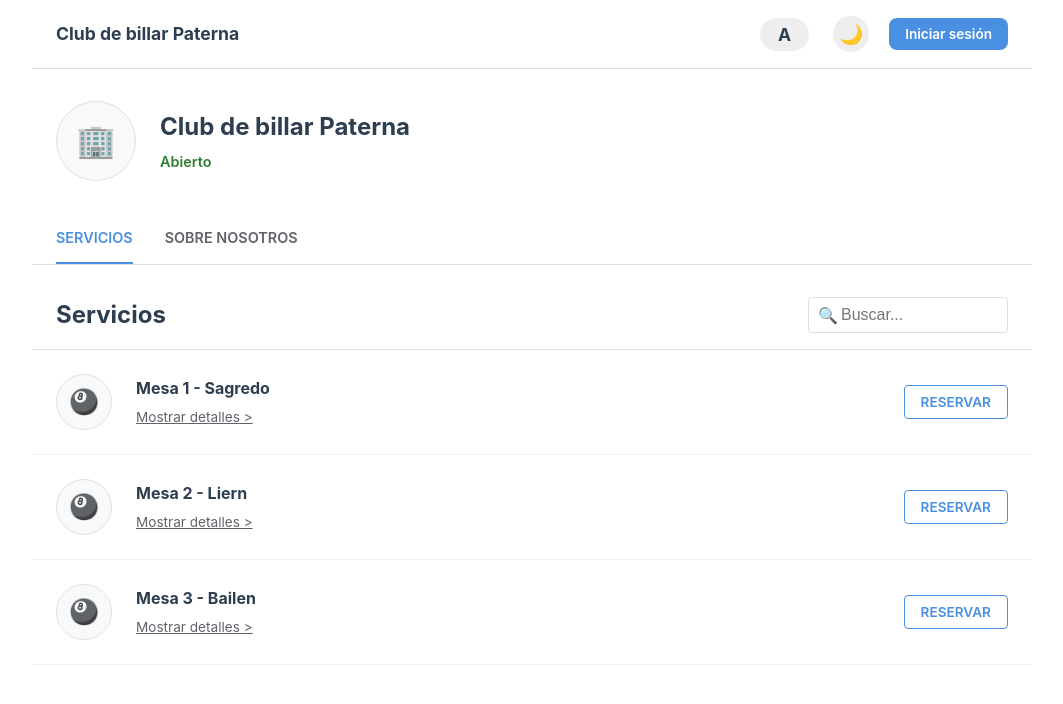
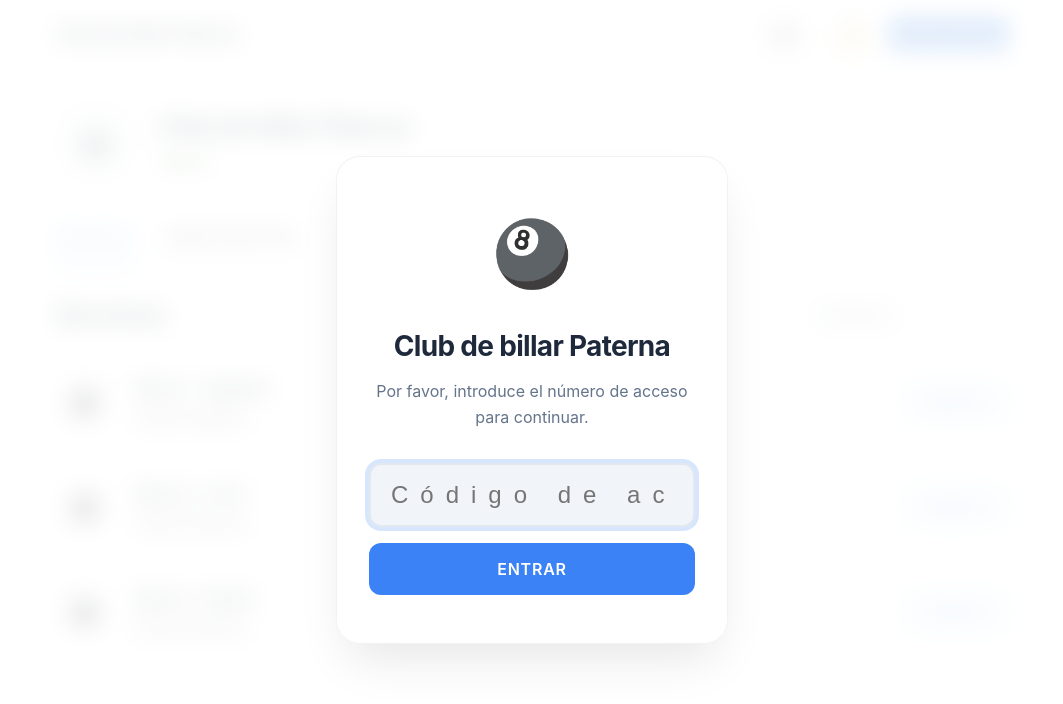
Before and after one commit to Esterfrndz/club-de-billar, a React (Vite) app: page / in a window 1280 px wide. Shown: the top 704 px of the page, without its empty margins (108-1171 px from the left). Built offline with nearby package versions, Linux system fonts and the light colour scheme; no server answers; the database is empty.

Commit message:
feat: implementar portal de acceso con código 7123

```diff
--- a/src/App.jsx
+++ b/src/App.jsx
@@ -1,6 +1,7 @@
 import { useState, useEffect } from 'react'
 import { TableList } from './components/TableList'
 import { ReservationWizard } from './components/ReservationWizard'
+import { AccessPortal } from './components/AccessPortal'
 import { LoginModal } from './components/LoginModal'
 import { AdminCalendarView } from './components/AdminCalendarView'
 import { useReservations } from './hooks/useReservations'
@@ -14,6 +15,10 @@ function App() {
     const [isLoginOpen, setIsLoginOpen] = useState(false);
     const [selectedTable, setSelectedTable] = useState(null);
     const [activeTab, setActiveTab] = useState('servicios'); // 'servicios', 'nosotros', 'calendario'
+    const [isPortalLocked, setIsPortalLocked] = useState(() => {
+        const saved = localStorage.getItem('accessGranted');
+        return saved !== 'true';
+    });
     const [darkMode, setDarkMode] = useState(() => {
         const saved = localStorage.getItem('darkMode');
         return saved ? JSON.parse(saved) : false;
@@ -127,7 +132,16 @@ function App() {
         }
     };
 
+    const handleAccessGranted = () => {
+        localStorage.setItem('accessGranted', 'true');
+        setIsPortalLocked(false);
+    };
+
     return (
+        <>
+            {isPortalLocked && (
+                <AccessPortal onAccessGranted={handleAccessGranted} />
+            )}
             <div className="app-container">
                 {/* Top Navigation */}
                 <nav className="top-nav">
@@ -251,6 +265,7 @@ function App() {
                     onLogin={login}
                 />
             </div>
+        </>
     );
 }
 
--- /dev/null
+++ b/src/components/AccessPortal.css
@@ -0,0 +1,170 @@
+.access-portal-overlay {
+    position: fixed;
+    top: 0;
+    left: 0;
+    width: 100%;
+    height: 100%;
+    z-index: 9999;
+    display: flex;
+    align-items: center;
+    justify-content: center;
+    background: rgba(15, 23, 42, 0.8);
+    backdrop-filter: blur(12px);
+    -webkit-backdrop-filter: blur(12px);
+    transition: opacity 0.6s cubic-bezier(0.4, 0, 0.2, 1), transform 0.6s cubic-bezier(0.4, 0, 0.2, 1);
+}
+
+.access-portal-overlay.fade-out {
+    opacity: 0;
+    transform: scale(1.1);
+    pointer-events: none;
+}
+
+.access-portal-container {
+    width: 100%;
+    max-width: 440px;
+    padding: 24px;
+}
+
+.access-portal-card {
+    background: rgba(255, 255, 255, 0.05);
+    border: 1px solid rgba(255, 255, 255, 0.1);
+    border-radius: 24px;
+    padding: 48px 32px;
+    text-align: center;
+    box-shadow: 0 25px 50px -12px rgba(0, 0, 0, 0.5);
+}
+
+.access-logo {
+    font-size: 64px;
+    margin-bottom: 24px;
+    display: block;
+}
+
+.access-portal-card h1 {
+    color: #f8fafc;
+    font-size: 28px;
+    font-weight: 700;
+    margin-bottom: 12px;
+    letter-spacing: -0.025em;
+}
+
+.access-portal-card p {
+    color: #94a3b8;
+    font-size: 16px;
+    margin-bottom: 32px;
+    line-height: 1.6;
+}
+
+.access-form {
+    display: flex;
+    flex-direction: column;
+    gap: 16px;
+}
+
+.input-wrapper {
+    position: relative;
+    width: 100%;
+}
+
+.access-form input {
+    width: 100%;
+    padding: 16px 20px;
+    background: rgba(15, 23, 42, 0.5);
+    border: 2px solid rgba(255, 255, 255, 0.1);
+    border-radius: 12px;
+    color: white;
+    font-size: 24px;
+    text-align: center;
+    letter-spacing: 0.5em;
+    transition: border-color 0.2s, box-shadow 0.2s;
+}
+
+.access-form input:focus {
+    outline: none;
+    border-color: #3b82f6;
+    box-shadow: 0 0 0 4px rgba(59, 130, 246, 0.2);
+}
+
+.btn-access {
+    background: #3b82f6;
+    color: white;
+    border: none;
+    padding: 16px;
+    border-radius: 12px;
+    font-size: 16px;
+    font-weight: 600;
+    cursor: pointer;
+    transition: all 0.2s;
+    letter-spacing: 0.05em;
+}
+
+.btn-access:hover {
+    background: #2563eb;
+    transform: translateY(-2px);
+    box-shadow: 0 10px 15px -3px rgba(59, 130, 246, 0.4);
+}
+
+.btn-access:active {
+    transform: translateY(0);
+}
+
+.error-message {
+    color: #ef4444;
+    font-size: 14px;
+    margin-top: 20px;
+    font-weight: 500;
+}
+
+/* Shake Animation */
+@keyframes shake {
+
+    0%,
+    100% {
+        transform: translateX(0);
+    }
+
+    10%,
+    30%,
+    50%,
+    70%,
+    90% {
+        transform: translateX(-6px);
+    }
+
+    20%,
+    40%,
+    60%,
+    80% {
+        transform: translateX(6px);
+    }
+}
+
+.shake {
+    animation: shake 0.5s cubic-bezier(.36, .07, .19, .97) both;
+}
+
+/* Dark mode overrides if needed */
+body:not(.dark-mode) .access-portal-overlay {
+    background: rgba(255, 255, 255, 0.8);
+}
+
+body:not(.dark-mode) .access-portal-card {
+    background: rgba(255, 255, 255, 0.9);
+    border: 1px solid rgba(0, 0, 0, 0.05);
+    box-shadow: 0 25px 50px -12px rgba(0, 0, 0, 0.1);
+}
+
+body:not(.dark-mode) .access-portal-card h1 {
+    color: #1e293b;
+}
+
+body:not(.dark-mode) .access-portal-card p {
+    color: #64748b;
+}
+
+body:not(.dark-mode) .access-form input {
+    background: #f1f5f9;
+    border-color: #e2e8f0;
+    color: #1e293b;
+}
--- /dev/null
+++ b/src/components/AccessPortal.jsx
@@ -0,0 +1,56 @@
+import React, { useState, useEffect } from 'react';
+import './AccessPortal.css';
+
+export function AccessPortal({ onAccessGranted }) {
+    const [code, setCode] = useState('');
+    const [error, setError] = useState(false);
+    const [isAnimating, setIsAnimating] = useState(false);
+
+    const CORRECT_CODE = '7123';
+
+    const handleSubmit = (e) => {
+        e.preventDefault();
+        if (code === CORRECT_CODE) {
+            setIsAnimating(true);
+            setTimeout(() => {
+                onAccessGranted();
+            }, 600);
+        } else {
+            setError(true);
+            setTimeout(() => setError(false), 500);
+            setCode('');
+        }
+    };
+
+    return (
+        <div className={`access-portal-overlay ${isAnimating ? 'fade-out' : ''}`}>
+            <div className="access-portal-container">
+                <div className="access-portal-card">
+                    <div className="access-logo">🎱</div>
+                    <h1>Club de billar Paterna</h1>
+                    <p>Por favor, introduce el número de acceso para continuar.</p>
+
+                    <form onSubmit={handleSubmit} className="access-form">
+                        <div className={`input-wrapper ${error ? 'shake' : ''}`}>
+                            <input
+                                type="password"
+                                inputMode="numeric"
+                                pattern="[0-9]*"
+                                value={code}
+                                onChange={(e) => setCode(e.target.value)}
+                                placeholder="Código de acceso"
+                                autoFocus
+                                required
+                            />
+                        </div>
+                        <button type="submit" className="btn-access">
+                            ENTRAR
+                        </button>
+                    </form>
+
+                    {error && <p className="error-message">Código incorrecto. Inténtalo de nuevo.</p>}
+                </div>
+            </div>
+        </div>
+    );
+}
```
Lines whose indentation alone changed are shown as unchanged.
